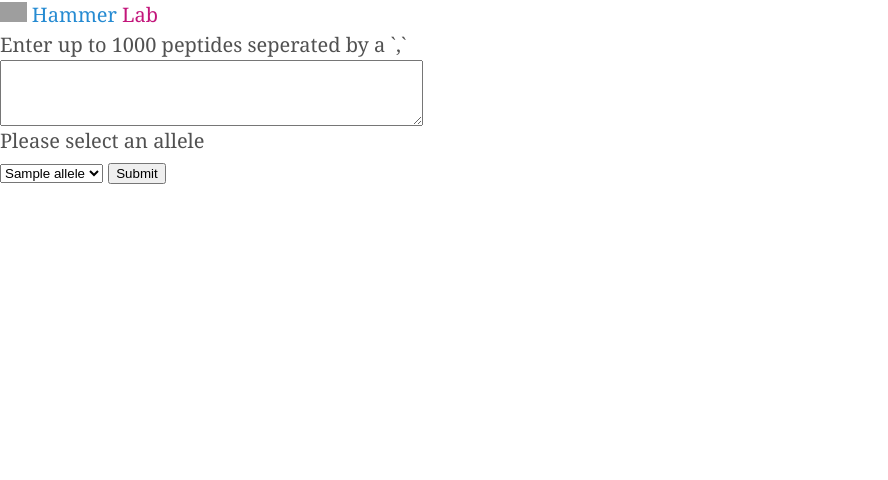
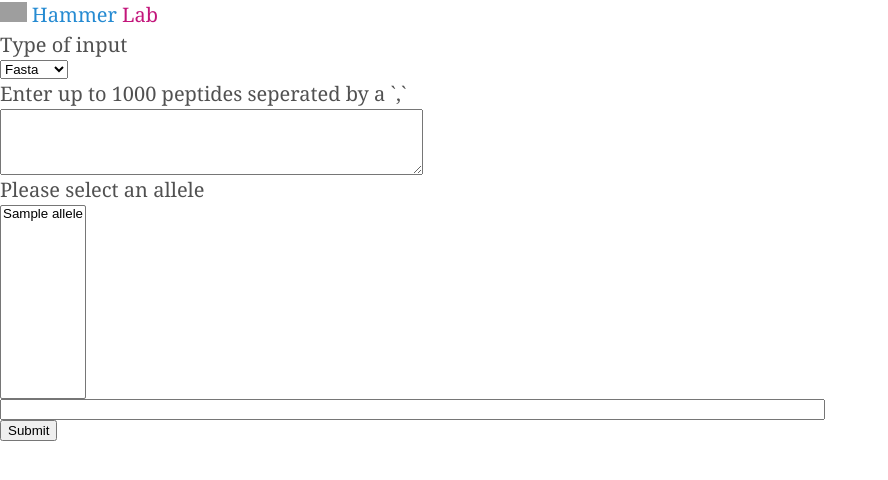
Before and after one commit to openvax/mhcflurry-web, a Flask app: template templates/index.html in a window 1280 px wide. Shown: the top 480 px of the page, without its empty margins (0-888 px from the left). Run offline with Flask 2, Linux system fonts and the light colour scheme; the template is opened without the code that fills it: most values are stand-ins (such as "Sample title", 1, 10 or a date in 2020); parts of the project's set-up code (start-up, migrations or seed data) failed here and were passed over; some libraries are stand-ins or nearby versions; grey boxes are pictures that could not be loaded.

Commit message:
working version

```diff
--- a/app.py
+++ b/app.py
@@ -1,41 +1,61 @@
 from flask import Flask, render_template, request
-import pandas
-import numpy
-import seaborn
-import logging
-import matplotlib
-matplotlib.use('TkAgg')
-import matplotlib.pyplot as plt
-import mhcflurry
+from mhcflurry import Class1AffinityPredictor
+from mhctools import MHCflurry
+from Bio import SeqIO
+
+app = Flask(__name__)
+_predictor = Class1AffinityPredictor.load()
+
+from io import StringIO
 
 
-app = Flask(__name__)
+def predict_peptide(protein_sequence_list, alleles):
+    predictor = MHCflurry(alleles=alleles)
+    predictor.predictor = _predictor
+    binding_predictions = predictor.predict_subsequences(protein_sequence_list,
+        peptide_lengths=[9])
 
-downloaded_predictor = mhcflurry.Class1AffinityPredictor.load()
-print(downloaded_predictor.supported_alleles)
+    prediction_scores = {
+        (x.peptide, x.allele): x.affinity for x in binding_predictions
+    }
+    print(prediction_scores)
+    return prediction_scores
 
+def predict_fasta(fasta_contents, alleles):
+    protein_sequences = {
+        record.id: str(record.seq) for record in
+        SeqIO.parse(StringIO(fasta_contents), "fasta")
+    }
+    return predict_peptide(protein_sequences, alleles)
+
+
+def process_results(results, alleles):
+    processed_result = {}
+    for result in results:
+        if result[0] not in processed_result:
+            processed_result[result[0]] = [None] * len(alleles)
+        processed_result[result[0]][alleles.index(result[1])] = results[result]
+    return processed_result
 
 @app.route('/')
 def hello_world():
-    return render_template('index.html', alleles=downloaded_predictor.supported_alleles)
+    return render_template('index.html', alleles=_predictor.supported_alleles)
 
 @app.route('/results', methods=["POST"])
 def get_results():
-    print(request.form['allele'])
-    print(request.form['peptides'])
-    allele = request.form['allele']
-    peptides = request.form['peptides'].split(',')
-    print(peptides)
-    #print(downloaded_predictor.predict(allele="HLA-A0201", peptides=["SIINFEKL", "SIINFEQL"]))
-    #print(downloaded_predictor.predict_to_dataframe(allele="HLA-A0201", peptides=["SIINFEKL", "SIINFEQL"]))
-    # peptides=["SIINFEKL", "SIINFEQL"]
-    return str(downloaded_predictor.predict(allele=allele, peptides=peptides))
 
-app.run()
+    peptide_type = "FASTA" if request.form['peptide_type'] == "fasta" else "peptide"
+
+    alleles = request.form['alleles']
+    alleles = alleles.split(';')
+    alleles = [str(allele) for allele in alleles if allele != ""]
+    result = None
+    if peptide_type == "FASTA":
+        result = predict_fasta(str(request.form['peptides']), alleles=alleles)
+    else:
+        result = predict_peptide([str(request.form['peptides'])], alleles=alleles)
+    return render_template('result.html', result=process_results(result, alleles), alleles=alleles)
 
 
-'''
-paste ammino acid file ->
-
-
-'''
+app.debug = True
+app.run()
--- a/templates/index.html
+++ b/templates/index.html
@@ -3,21 +3,49 @@
 
 <form action="/results" method="post">
 
+
+
+<div>
+<label>Type of input </label>
+<select name="peptide_type" size="1">
+<option value="fasta" selected="">Fasta</option>
+<option value="peptide">Peptide</option>
+</select>
+</div>
+
+<div>
 <label>Enter up to 1000 peptides seperated by a `,`</label>
 <textarea name="peptides" rows="4" cols="50">
 </textarea>
+</div>
 
+<div>
 <label>Please select an allele</label>
-<select name="allele" class="form-control">
+<select name="allele" size="12" class="form-control" onchange="addAllele(this)">
     {% for allele in alleles %}
     <option value="{{allele}}">{{allele}}</option>
    {% endfor %}
 </select>
+</br>
+<input id='alleles' spellcheck="false" name="alleles" type="text" value="" size="100">
+
+</div>
 
 <input type="submit"/>
 
 
 </form>
 
+<script>
+
+function addAllele(e) {
+    debugger
+    var allelesElement = document.getElementById('alleles')
+    allelesElement.value = allelesElement.value += e.value+';'
+}
+
+</script>
+
+
 
 {%- endblock content %}
```
Also changed, not shown: templates/result.html (added, +24 -0 lines), static/hammerlab.css (line endings or trailing spaces).
